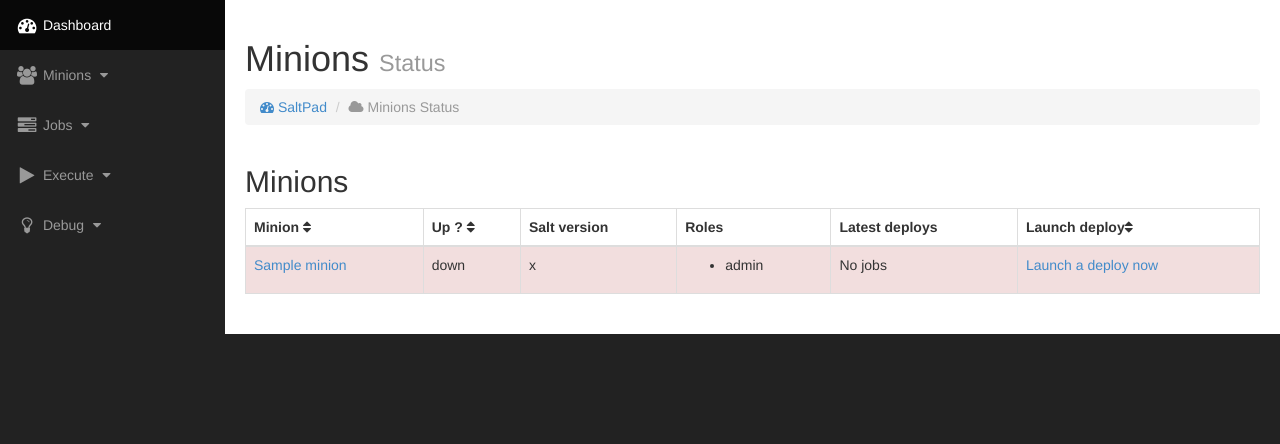
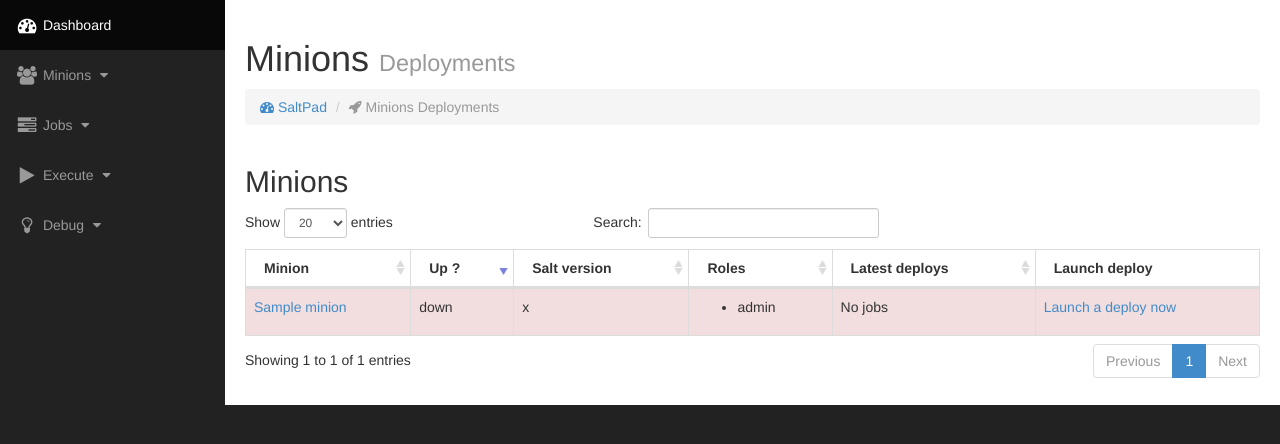
Before and after one commit to Lothiraldan/saltpad, a Python web app: template saltpad/templates/minions_deployments.html in a window 1280 px wide. Shown: the part 51-495 px from the top of the page. Run offline with Jinja, Linux system fonts and the light colour scheme; the template is opened without the code that fills it: most values are stand-ins (such as "Sample title", 1, 10 or a date in 2020).

Commit message:
Update DataTable configuration. Add datatable on deployment page

```diff
--- a/saltpad/templates/jobs.html
+++ b/saltpad/templates/jobs.html
@@ -58,7 +58,10 @@
 $(function() {
   $("#jobs").dataTable({
     "order": [[0, "desc"]],
-    "lengthMenu": [[20, 50, 100, -1], [20, 50, 100, "All"]]
+    "lengthMenu": [[20, 50, 100, -1], [20, 50, 100, "All"]],
+    "columnDefs": [
+      { "orderable": false, "targets": -1 }
+    ]
   });
 });
 </script>
--- a/saltpad/templates/minions_deployments.html
+++ b/saltpad/templates/minions_deployments.html
@@ -4,10 +4,10 @@
 
 <div class="row">
   <div class="col-lg-12">
-    <h1>Minions <small>Status</small></h1>
+    <h1>Minions <small>Deployments</small></h1>
     <ol class="breadcrumb">
       <li><a href="{{ url_for('index') }}"><i class="fa fa-dashboard"></i> SaltPad</a></li>
-      <li class="active"><i class="fa fa-cloud"></i> Minions Status</li>
+      <li class="active"><i class="fa fa-rocket"></i> Minions Deployments</li>
     </ol>
   </div>
 </div><!-- /.row -->
@@ -16,15 +16,15 @@
   <div class="col-lg-12">
     <h2>Minions</h2>
     <div class="table-responsive">
-      <table class="table table-bordered table-hover tablesorter">
+      <table class="table table-bordered table-hover tablesorter" id="minions">
         <thead>
           <tr>
-            <th>Minion <i class="fa fa-sort"></i></th>
-            <th>Up ? <i class="fa fa-sort"></i></th>
+            <th>Minion</i></th>
+            <th>Up ?</i></th>
             <th>Salt version</th>
             <th>Roles</th>
             <th>Latest deploys</th>
-            <th>Launch deploy<i class="fa fa-sort"></i></th>
+            <th>Launch deploy</i></th>
           </tr>
         </thead>
         <tbody>
@@ -61,3 +61,17 @@
   </div>
 </div><!-- /.row -->
 {% endblock %}
+
+{% block scripts %}
+<script type="text/javascript">
+$(function() {
+  $("#minions").dataTable({
+    "order": [[1, "desc"]],
+    "lengthMenu": [[20, 50, 100, -1], [20, 50, 100, "All"]],
+    "columnDefs": [
+      { "orderable": false, "targets": -1 }
+    ]
+  });
+});
+</script>
+{% endblock %}
```
Also changed, not shown: saltpad/templates/minions.html (+5 -2 lines).
